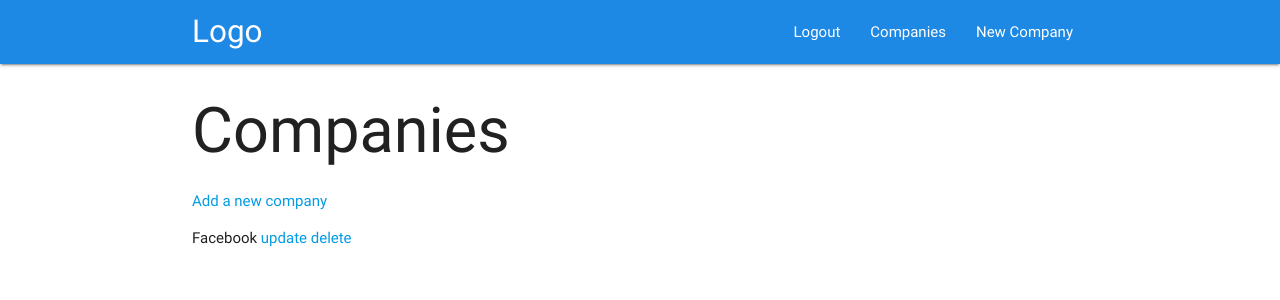
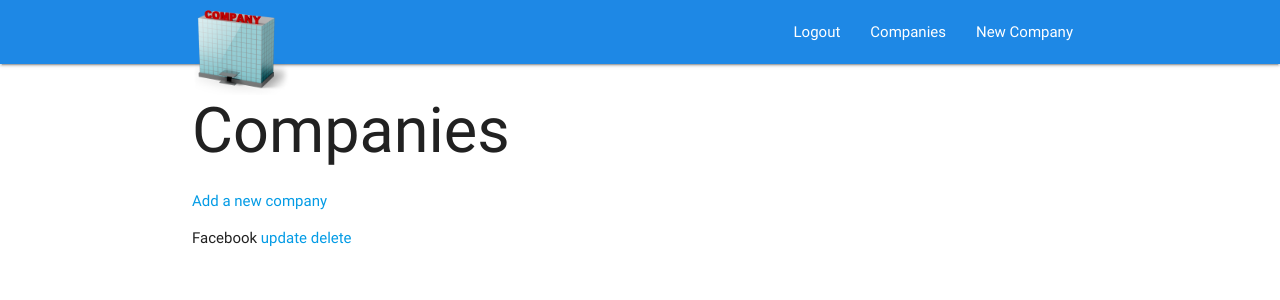
Before and after one commit to onizukaek/companies_site, a Django app: page /companies/ in a window 1280 px wide. Shown: the top 300 px of the page. Run offline with Django 3.2, Linux system fonts and the light colour scheme; a user stored in the database is signed in; data comes from the database, SQL or seed files in the repository.

Commit message:
added a dummy logo

```diff
--- a/companies_site/templates/base.html
+++ b/companies_site/templates/base.html
@@ -11,7 +11,7 @@
 
     <body>
         <nav class="blue darken-1" role="navigation">
-            <div class="nav-wrapper container"><a id="logo-container" href="{% static 'favicon.png' %}" class="brand-logo">Logo</a>
+            <div class="nav-wrapper container"><img width="100px" src="{% static 'company.png' %}"/>
                 <ul class="right hide-on-med-and-down">
                 {% if user.is_authenticated %}
                     <li><a href="{% url 'main:logout' %}">Logout</a></li>
```
Also changed, not shown: companies_site/static/company.png (added).
